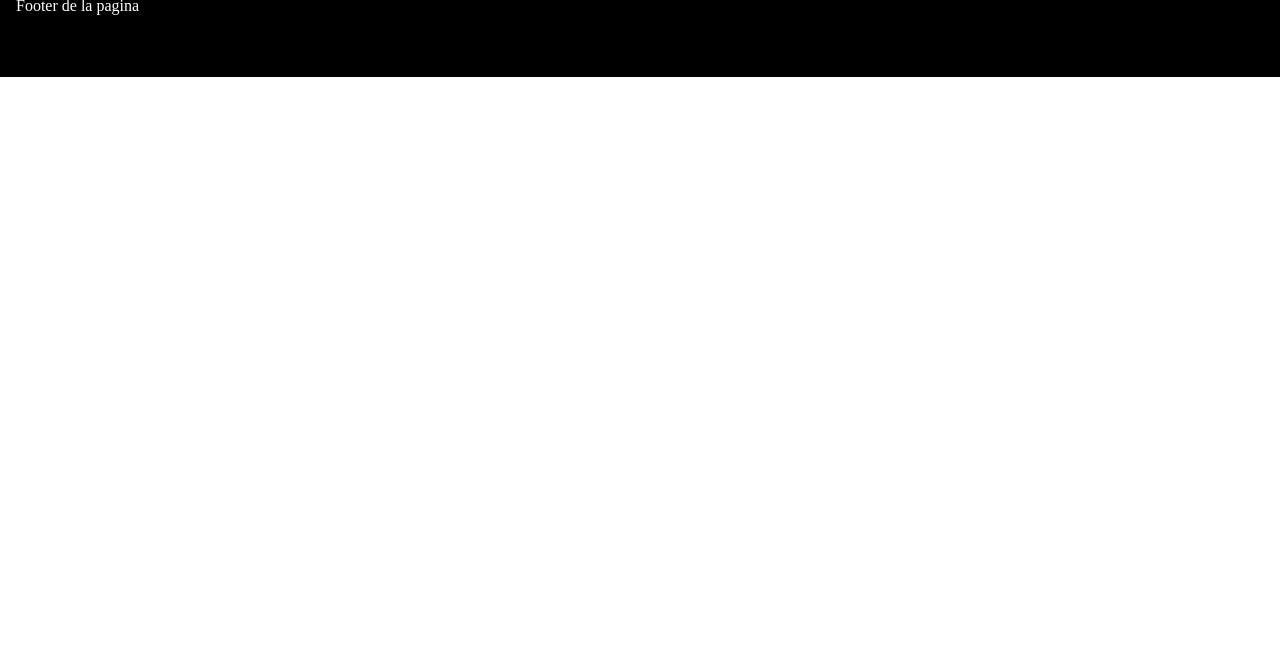
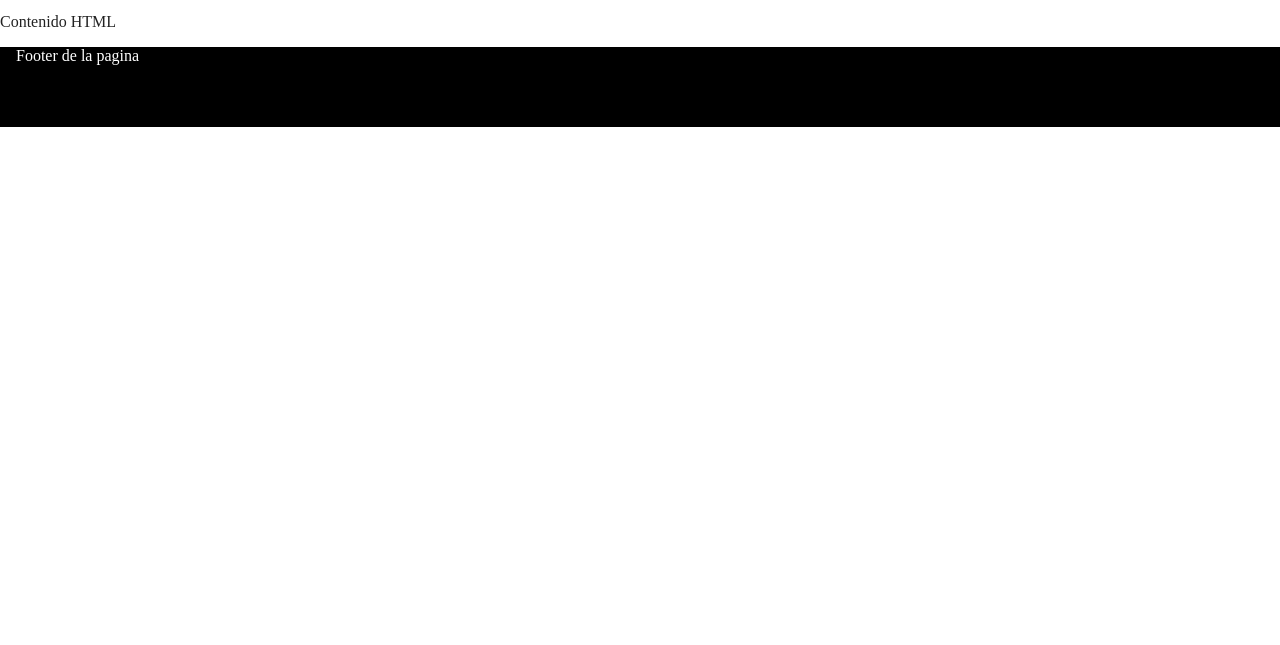
Before and after one commit to sergimicoortiz/ProyectoFinalGit, a website built with Parcel: page index.html in a window 1280 px wide. Shown: the part 155-800 px from the top of the page. Built offline with nearby package versions, Linux system fonts and the light colour scheme.

Commit message:
Añadido contenido HTML

```diff
--- a/index.html
+++ b/index.html
@@ -30,7 +30,9 @@
       <span>Home</span>
     </nav>
   </header>
-  <div></div>
+  <div>
+    <p>Contenido HTML</p>
+  </div>
   <footer>
     <span>Footer de la pagina</span>
   </footer>
```
